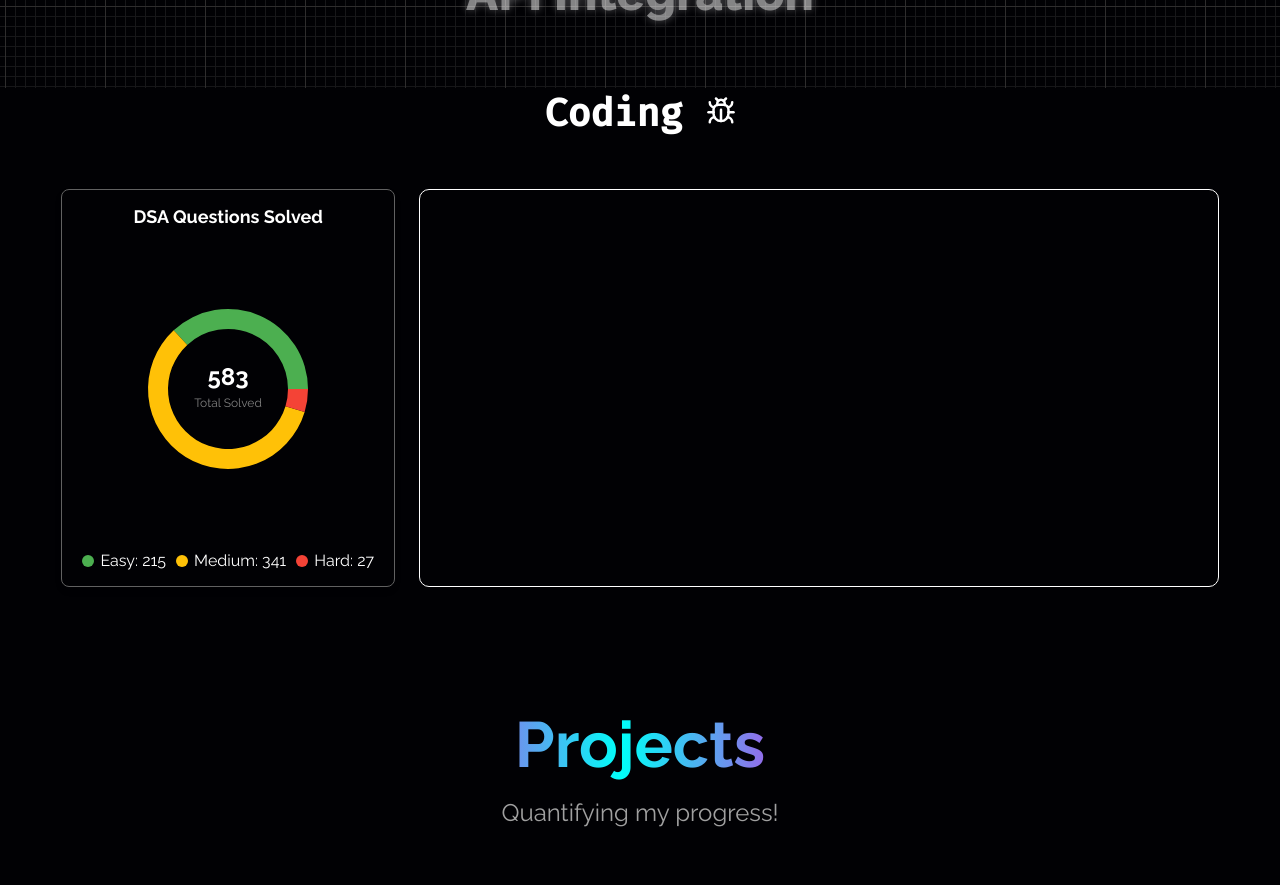
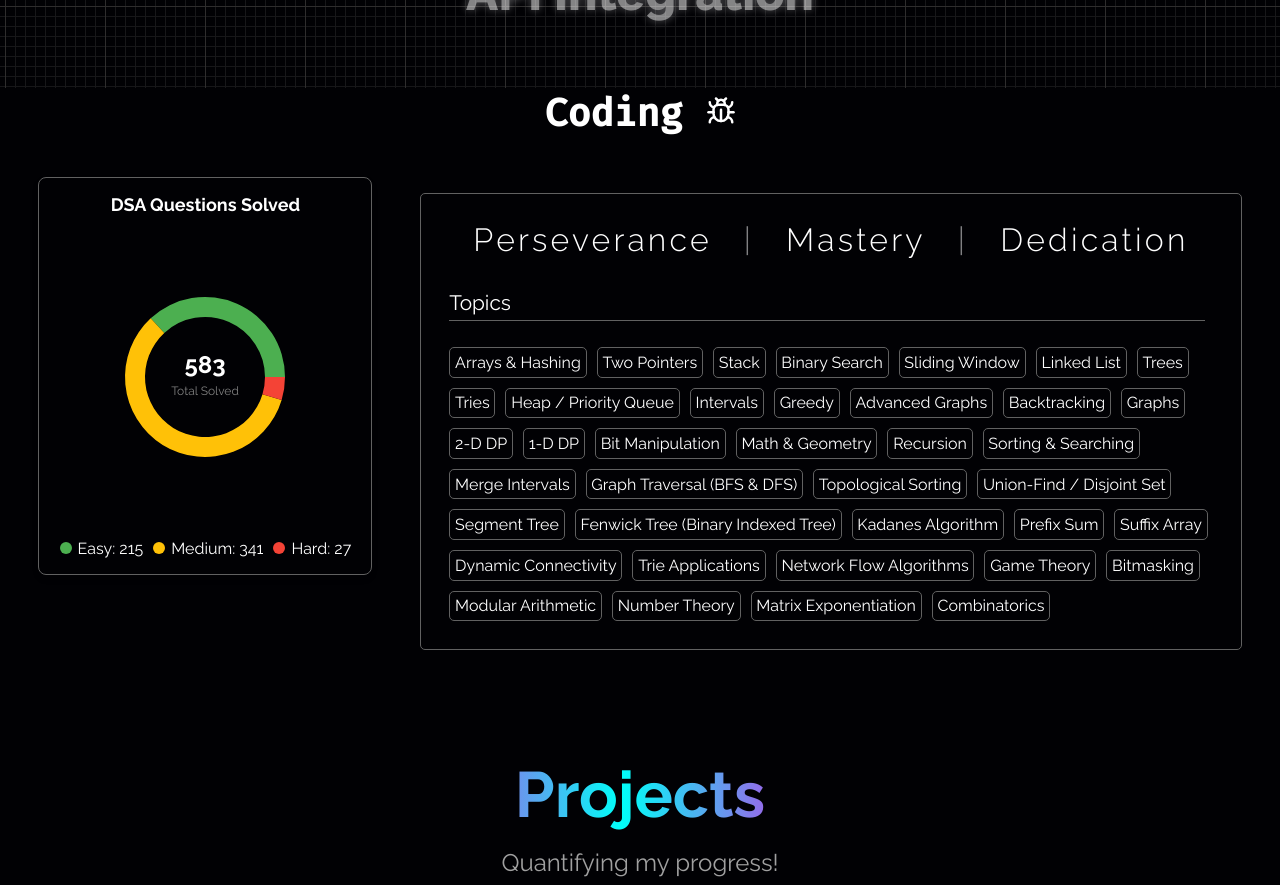
Before and after one commit to aneeshpatne/Personal-Portfolio, a Next.js app: page / in a window 1280 px wide. Shown: the part 2620-3505 px from the top of the page. Built offline with nearby package versions, Linux system fonts and the light colour scheme.

Commit message:
feat: enhance DSA component with topic list and improved layout; refactor TechStack component for optional icon display

```diff
--- a/src/components/DSA.jsx
+++ b/src/components/DSA.jsx
@@ -2,6 +2,49 @@ import styles from "./style/DSA.module.css";
 import DoughnutChart from "./chart";
 import { Bug } from "lucide-react";
 import { Fira_Code } from "next/font/google";
+import { TechStack } from "./WebDev";
+
+const dsaData = [
+  "Arrays & Hashing",
+  "Two Pointers",
+  "Stack",
+  "Binary Search",
+  "Sliding Window",
+  "Linked List",
+  "Trees",
+  "Tries",
+  "Heap / Priority Queue",
+  "Intervals",
+  "Greedy",
+  "Advanced Graphs",
+  "Backtracking",
+  "Graphs",
+  "2-D DP",
+  "1-D DP",
+  "Bit Manipulation",
+  "Math & Geometry",
+  "Recursion",
+  "Sorting & Searching",
+  "Merge Intervals",
+  "Graph Traversal (BFS & DFS)",
+  "Topological Sorting",
+  "Union-Find / Disjoint Set",
+  "Segment Tree",
+  "Fenwick Tree (Binary Indexed Tree)",
+  "Kadanes Algorithm",
+  "Prefix Sum",
+  "Suffix Array",
+  "Dynamic Connectivity",
+  "Trie Applications",
+  "Network Flow Algorithms",
+  "Game Theory",
+  "Bitmasking",
+  "Modular Arithmetic",
+  "Number Theory",
+  "Matrix Exponentiation",
+  "Combinatorics",
+];
+
 const ibm_font = Fira_Code({
   subsets: ["latin"],
   weight: ["400", "500"],
@@ -17,7 +60,19 @@ export default function DSA() {
         <div className={styles.chart}>
           <DoughnutChart />
         </div>
-        <div className={styles.topics}></div>
+        <div className={styles.info}>
+          <h1 className={styles.styledText}>
+            <span>Perseverance</span>
+            <span>Mastery</span>
+            <span>Dedication</span>
+          </h1>
+          <div className={styles.topics}>Topics</div>
+          <div className={styles.topicList}>
+            {dsaData.map((topic, index) => (
+              <TechStack key={index} name={topic} />
+            ))}
+          </div>
+        </div>
       </div>
     </div>
   );
--- a/src/components/LLM.jsx
+++ b/src/components/LLM.jsx
@@ -74,10 +74,6 @@ const data = [
 function MatrixLLM() {
   const [input, setInput] = useState("");
   const chatEndRef = useRef(null);
-
-  useEffect(() => {
-    chatEndRef.current?.scrollIntoView({ behavior: "smooth" });
-  }, []);
 
   const sendMessage = () => {
     if (input.trim() === "") return;
--- a/src/components/WebDev.jsx
+++ b/src/components/WebDev.jsx
@@ -143,12 +143,17 @@ function SkillBox({ name, tech }) {
     </div>
   );
 }
-function TechStack({ name, color, icon }) {
-  console.log(color);
+function TechStack({ name, color = null, icon = null }) {
   return (
     <div className={styles.techStack} style={{ backgroundColor: color }}>
-      <div className={styles.techStackLogo}>{icon}</div>
+      <div
+        className={styles.techStackLogo}
+        style={{ display: icon ? "block" : "none" }}
+      >
+        {icon}
+      </div>
       {name}
     </div>
   );
 }
+export { TechStack };
--- a/src/components/style/DSA.module.css
+++ b/src/components/style/DSA.module.css
@@ -1,8 +1,24 @@
 .Content {
   display: flex;
-  padding: 4%;
-  gap: 2%;
+  flex-wrap: wrap;
   justify-content: center;
+  gap: 3rem;
+  align-items: flex-start;
+  padding: 3%;
+}
+
+.info {
+  flex: 1 1 500px; /* Allows `.info` to take space but wrap if needed */
+  display: flex;
+  flex-direction: column;
+  align-items: center;
+  height: auto;
+  border: 1px solid var(--dark-bg-accent);
+  border-radius: 5px;
+  padding: 1%;
+
+  min-width: 350px; /* Prevents excessive shrinking */
+  margin-top: 1rem;
 }
 .heading {
   display: block;
@@ -14,12 +30,55 @@
 .Container {
   width: 100%;
 }
-.chart {
-  align-self: flex-end;
+
+.styledText {
+  color: white;
+  font-size: clamp(1rem, 2.5vw, 2rem);
+  font-weight: 300;
+  letter-spacing: 0.1em;
+  white-space: nowrap;
+  overflow: hidden;
+  animation: fadeInUp 0.8s ease-out;
+  margin: 2%;
+}
+
+.styledText span {
+  display: inline-block;
+  padding: 0 0.5em;
+}
+
+.styledText span:not(:last-child)::after {
+  content: "|";
+  opacity: 0.5;
+  padding-left: 1em;
 }
 .topics {
-  height: auto;
-  width: 800px;
-  border: 1px solid #fff;
-  border-radius: 10px;
+  position: relative;
+  align-self: flex-start;
+  margin: 2%;
+  font-size: 1.3rem;
+  width: 95%;
 }
+.topics::after {
+  content: "";
+  display: block;
+  position: absolute;
+  width: 100%;
+  height: 1px;
+  background-color: var(--dark-bg-accent);
+  margin-top: 5px;
+}
+.topicList {
+  display: flex;
+  flex-wrap: wrap;
+  gap: 10px;
+  padding: 2%;
+}
+@media screen and (max-width: 768px) {
+  .styledText {
+    font-size: clamp(1rem, 6vw, 4rem);
+    font-weight: 600;
+    white-space: normal;
+    text-align: center;
+  }
+}
```
